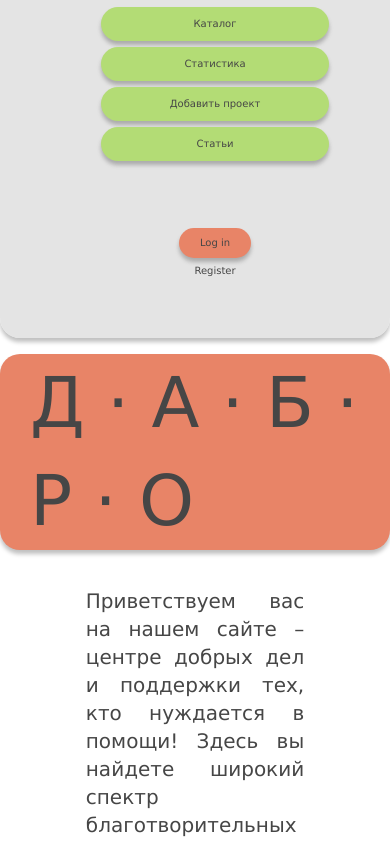
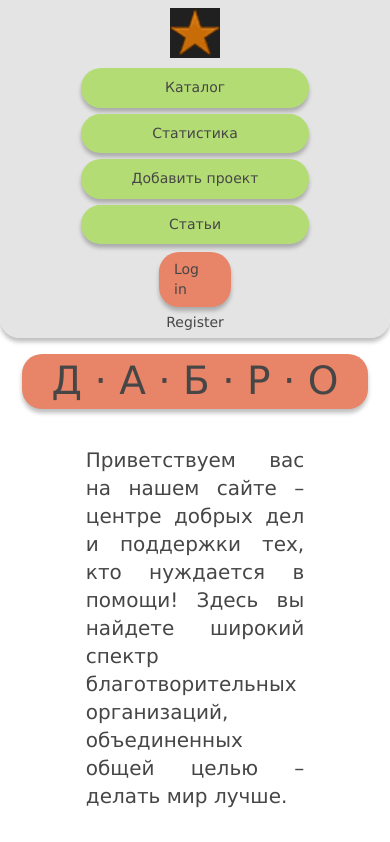
Before and after one commit to dudeFromTheInternet/charity-aggregator, a website built with webpack: page index.html in a window 390 px wide. Shown: the top 842 px of the page. Built offline with nearby package versions, Linux system fonts and the light colour scheme.

Commit message:
another visual fix

```diff
--- a/css/index.css
+++ b/css/index.css
@@ -42,3 +42,11 @@
     }
   }
 }
+
+@media only screen and (max-width: 800px) {
+  .title-container{
+    .title{
+      font-size: 10vw;
+    }
+  }
+}
--- a/css/style.css
+++ b/css/style.css
@@ -67,10 +67,10 @@ a{
 }
 .header-main a{
   color: #464646;
-  width: 8vw;
+  width: 9vw;
   display: flex;
   justify-content: center;
-  font-size: 0.9vw;
+  font-size: 1vw;
 }
 article{
   color: #464646;
@@ -266,6 +266,7 @@ textarea {
      flex-direction: column;
      justify-content: center;
      align-content: center;
+     padding: 0;
      ul{
        width: 100%;
        justify-content: center;
@@ -274,8 +275,9 @@ textarea {
 
    }
     .logo-container{
-      display: none;
+      display: flex;
       justify-content: center;
+      margin-bottom: 15px;
       .logo{
         margin: 0;
         display: flex;
@@ -291,7 +293,7 @@ textarea {
       justify-content: center;
       a{
         width: 70vw;
-        font-size: 10px;
+        font-size: 14px;
         margin: 3px;
       }
     }
```
